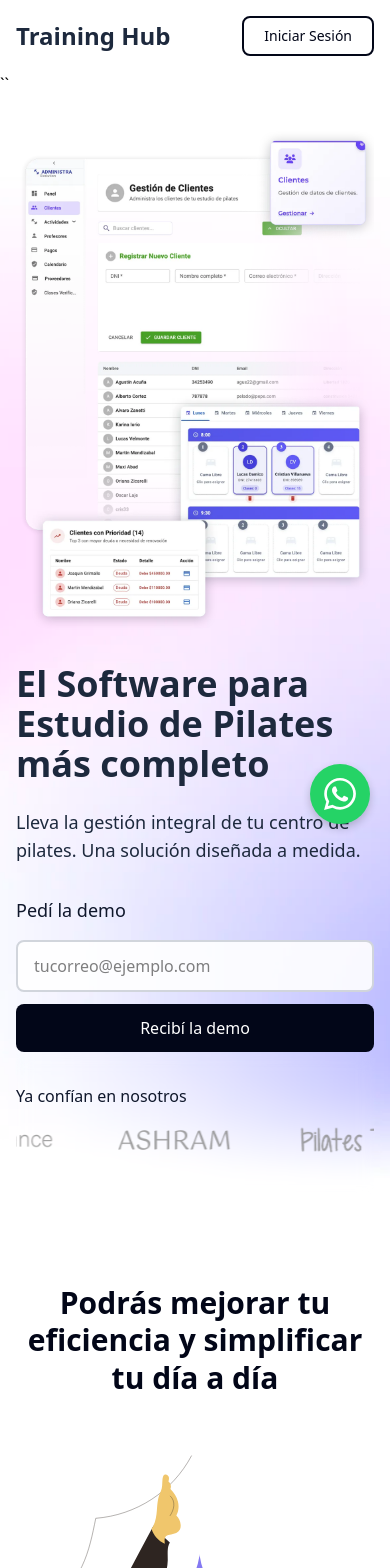
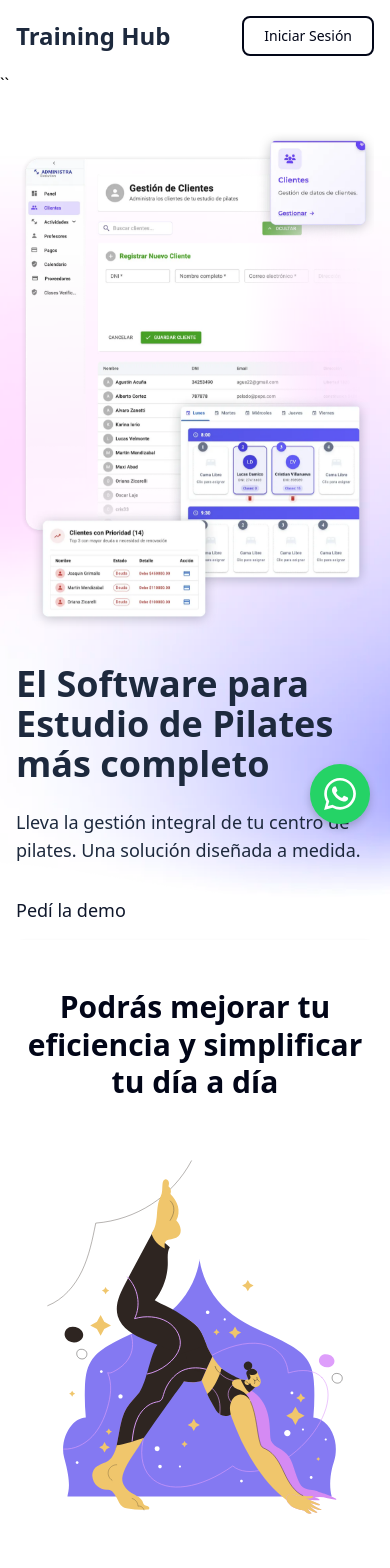
Before and after one commit to axd18/landing, a React (Vite) app: page / in a window 390 px wide. Shown: the top 1568 px of the page. Built offline with nearby package versions, Linux system fonts and the light colour scheme.

Commit message:
animacion iniciales

```diff
--- /dev/null
+++ b/src/components/InteractiveBackground;.jsx
@@ -0,0 +1,55 @@
+// src/components/InteractiveBackground.jsx
+import React, { useState, useCallback } from 'react';
+
+const InteractiveBackground = ({ imageUrl, children }) => {
+    const [ripples, setRipples] = useState([]);
+
+    const handleClick = useCallback((event) => {
+        const rect = event.currentTarget.getBoundingClientRect();
+        const size = Math.max(rect.width, rect.height);
+        const x = event.clientX - rect.left - size / 2;
+        const y = event.clientY - rect.top - size / 2;
+
+        const newRipple = {
+            key: Date.now(),
+            size,
+            x,
+            y,
+        };
+
+        setRipples(prev => [...prev, newRipple]);
+    }, []);
+
+    const handleAnimationEnd = (key) => {
+        // Limpiamos la onda del estado una vez que su animación termina para no acumular elementos
+        setRipples(prev => prev.filter(ripple => ripple.key !== key));
+    };
+
+    return (
+        // Este div actúa como el fondo y el área de clic
+        <div
+            className="absolute inset-0 z-0 overflow-hidden bg-cover bg-center"
+            onClick={handleClick}
+            style={{ backgroundImage: `url(${imageUrl})` }}
+        >
+            {/* Renderizamos las ondas aquí */}
+            {ripples.map(({ key, size, x, y }) => (
+                <span
+                    key={key}
+                    className="ripple-effect"
+                    style={{
+                        top: y,
+                        left: x,
+                        width: size,
+                        height: size,
+                    }}
+                    onAnimationEnd={() => handleAnimationEnd(key)}
+                />
+            ))}
+            {/* El contenido principal del Hero se renderiza aquí, "encima" del fondo */}
+            {children}
+        </div>
+    );
+};
+
+export default InteractiveBackground;
--- a/src/index.css
+++ b/src/index.css
@@ -28,3 +28,42 @@
 .elegant-scrollbar::-webkit-scrollbar-thumb:hover {
   background-color: #8c8696; /* Un violeta un poco más oscuro (violet-600) */
 }
+/* En tu archivo CSS global, ej: src/globals.css */
+
+/* Keyframes para la animación de entrada de los textos */
+@keyframes fadeInUp {
+    from {
+        opacity: 0;
+        transform: translateY(20px);
+    }
+    to {
+        opacity: 1;
+        transform: translateY(0);
+    }
+}
+
+/* Clase de utilidad para aplicar la animación */
+.animate-fade-in-up {
+    animation: fadeInUp 0.8s ease-out forwards;
+}
+
+
+/* Estilo y animación para el efecto de pulso/onda en el fondo */
+.ripple-effect {
+  position: absolute;
+  border-radius: 50%;
+  /* Usamos un color blanco semi-transparente para el efecto de luz */
+  background-color: rgba(255, 255, 255, 0.4);
+  /* La animación durará 0.7 segundos */
+  animation: ripple-animation 0.7s ease-out forwards;
+  /* El transform-origin asegura que escale desde el centro */
+  transform: scale(0);
+  pointer-events: none; /* Evita que la onda interfiera con otros clics */
+}
+
+@keyframes ripple-animation {
+  to {
+    transform: scale(4);
+    opacity: 0;
+  }
+}
--- a/src/pages/Landing/Hero.jsx
+++ b/src/pages/Landing/Hero.jsx
@@ -1,6 +1,8 @@
+// src/pages/Landing/Hero.jsx
 import React, { useRef, useState } from "react";
-import Carousel from "../../components/Carousel";
+import Carousel from "../../components/Carousel"; // Asumiendo que tienes este componente
 import { sendForm } from "@emailjs/browser";
+import InteractiveBackground from "../../components/InteractiveBackground;"; // Importamos nuestro nuevo componente
 
 const Hero = () => {
     const form = useRef();
@@ -11,25 +13,13 @@ const Hero = () => {
         e.preventDefault();
         setIsSending(true);
         setMessage({ text: "", isError: false });
-
-    sendForm(
-      "service_uvp3zfp",
-      "template_4kw8ogd",
-      form.current,
-      "TPkXvgu0fzO4vU7Hx"
-    )
+        sendForm("service_uvp3zfp", "template_4kw8ogd", form.current, "TPkXvgu0fzO4vU7Hx")
             .then(() => {
-        setMessage({
-          text: "¡Demo solicitada con éxito! Te contactaremos pronto.",
-          isError: false,
-        });
+                setMessage({ text: "¡Demo solicitada con éxito! Te contactaremos pronto.", isError: false });
                 form.current.reset();
             })
             .catch(() => {
-        setMessage({
-          text: "Error al enviar la solicitud. Por favor intenta nuevamente.",
-          isError: true,
-        });
+                setMessage({ text: "Error al enviar la solicitud. Por favor intenta nuevamente.", isError: true });
             })
             .finally(() => {
                 setIsSending(false);
@@ -37,55 +27,51 @@ const Hero = () => {
     };
 
     return (
-    <div className="relative min-h-screen w-full overflow-hidden">
-      {/* Background Image */}
-      <div className="absolute inset-0 z-0">
-        <img
-          src="/bg-hero-02.webp"
-          alt="Hero background"
-          className="w-full h-full object-cover lg:object-[unset]"
-        />
+        <div className="relative min-h-screen w-full">
+            <InteractiveBackground imageUrl="/bg-hero-02.webp">
+
+                {/* Todo el contenido se renderiza como "hijo" del fondo interactivo */}
+                <div className="relative z-10 mx-auto flex min-h-screen max-w-7xl flex-col px-4 py-8 sm:px-6 lg:flex-row lg:items-center lg:px-8 gap-8">
+
+                    <div className="w-full lg:w-1/2 flex flex-col justify-center">
+                        <div className="mb-8 block lg:hidden opacity-0 animate-fade-in-up" style={{ animationDelay: '0.4s' }}>
+                            <img src="/img-hero-desktop.webp" alt="Mobile preview" className="w-full h-auto object-contain" loading="lazy" />
                         </div>
 
-      {/* Main Content */}
-      <div className="relative z-10 mx-auto flex min-h-screen max-w-7xl flex-col px-4 py-8 sm:px-6 lg:flex-row lg:items-center lg:px-8 gap-8">
-        {/* Text Section */}
-        <div className="w-full lg:w-1/2 flex flex-col justify-center">
-          {/* Mobile Image */}
-          <div className="mb-8 block lg:hidden">
-            <img
-              src="/img-hero-desktop.webp"
-              alt="Mobile preview"
-              className="w-full h-auto object-contain"
-              loading="lazy"
-            />
-          </div>
-
-          <h1 className="text-4xl font-bold text-slate-800 md:text-5xl lg:text-6xl lg:leading-[1.2]">
+                        <h1
+                            className="text-4xl font-bold text-slate-800 md:text-5xl lg:text-6xl lg:leading-[1.2] opacity-0 animate-fade-in-up"
+                            style={{ animationDelay: '0.2s' }}
+                        >
                             El Software para Estudio de Pilates más completo
                         </h1>
 
-          <p className="mt-6 text-lg text-slate-800">
-            Lleva la gestión integral de tu centro de pilates. Una solución
-            diseñada a medida.
+                        <p
+                            className="mt-6 text-lg text-slate-800 opacity-0 animate-fade-in-up"
+                            style={{ animationDelay: '0.4s' }}
+                        >
+                            Lleva la gestión integral de tu centro de pilates. Una solución diseñada a medida.
                         </p>
 
-          {/* Form */}
-          <form ref={form} onSubmit={sendEmail} className="mt-8">
+                        <form
+                            ref={form}
+                            onSubmit={sendEmail}
+                            className="mt-8 opacity-0 animate-fade-in-up"
+                            style={{ animationDelay: '0.6s' }}
+                        >
                             <h2 className="text-lg font-medium text-slate-900">Pedí la demo</h2>
                             <div className="mt-4 flex flex-col gap-3 sm:flex-row">
                                 <input
                                     type="email"
                                     name="email"
                                     required
-                className="flex-1 rounded-lg border-2 border-gray-300 bg-white/90 px-4 py-3 focus:border-slate-950 focus:outline-none focus:ring-2 focus:ring-blue-200"
+                                    className="flex-1 rounded-lg border-2 border-gray-300 bg-white/90 px-4 py-3 shadow-sm focus:border-slate-950 focus:outline-none focus:ring-2 focus:ring-blue-200"
                                     placeholder="tucorreo@ejemplo.com"
                                     disabled={isSending}
                                 />
                                 <button
                                     type="submit"
                                     disabled={isSending}
-                className={`rounded-lg bg-slate-950 px-6 py-3 font-medium text-white hover:bg-slate-700 focus:outline-none focus:ring-2 focus:ring-blue-500 ${
+                                    className={`rounded-lg bg-slate-950 px-6 py-3 font-medium text-white shadow-md transition-all hover:bg-slate-700 hover:shadow-lg focus:outline-none focus:ring-2 focus:ring-blue-500 ${
                                         isSending ? "opacity-70 cursor-not-allowed" : ""
                                     }`}
                                 >
@@ -93,21 +79,19 @@ const Hero = () => {
                                 </button>
                             </div>
                             {message.text && (
-              <p
-                className={`mt-3 text-sm ${
-                  message.isError ? "text-red-600" : "text-green-600"
-                }`}
-              >
-                {message.text}
-              </p>
+                                <p className={`mt-3 text-sm ${message.isError ? "text-red-600" : "text-green-600"}`}>{message.text}</p>
                             )}
                         </form>
 
+                        <div className="opacity-0 animate-fade-in-up" style={{ animationDelay: '0.8s' }}>
                             <Carousel />
                         </div>
+                    </div>
 
-        {/* Desktop Image */}
-        <div className="hidden lg:flex lg:w-1/2 lg:items-center lg:justify-center">
+                    <div
+                        className="hidden lg:flex lg:w-1/2 lg:items-center lg:justify-center opacity-0 animate-fade-in-up"
+                        style={{ animationDelay: '0.5s' }}
+                    >
                         <img
                             src="/img-hero-desktop.webp"
                             alt="Admin dashboard preview"
@@ -116,6 +100,8 @@ const Hero = () => {
                         />
                     </div>
                 </div>
+
+            </InteractiveBackground>
         </div>
     );
 };
```
Lines whose indentation alone changed are shown as unchanged.
